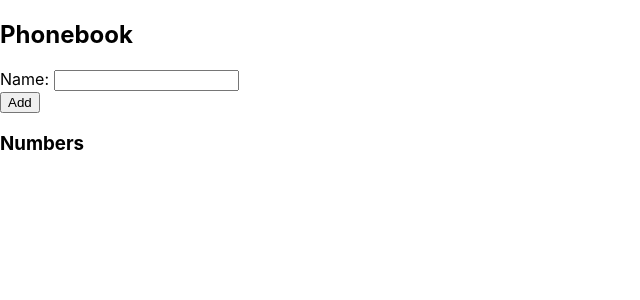
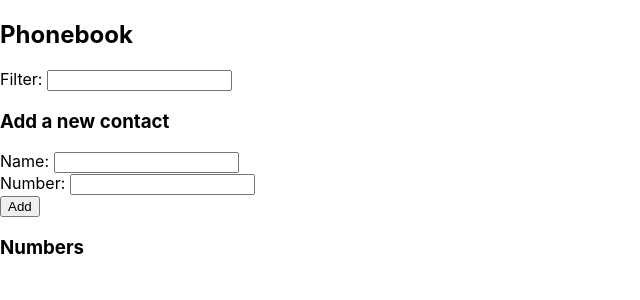
Before and after one commit to jHimanen/FSO2020, a React (Create React App) app in the folder osa2/puhelinluettelo/: page / in a window 1280 px wide. Shown: the top 300 px of the page, without its empty margins (0-640 px from the left). Built offline with nearby package versions, Linux system fonts and the light colour scheme.

Commit message:
Submit solutions to ex. 2.8-2.10

```diff
--- a/osa2/puhelinluettelo/src/App.js
+++ b/osa2/puhelinluettelo/src/App.js
@@ -1,25 +1,34 @@
 import React, { useState } from 'react';
-import Person from './components/Person';
+import Persons from './components/Persons';
+import ContactForm from './components/ContactForm';
+import Filter from './components/Filter';
 
 const App = () => {
 
   const [ persons, setPersons] = useState([]);
+  const [ newName, setNewName ] = useState('');
+  const [ newNr, setNewNr ] = useState('');
+  const [ newFilter, setNewFilter ] = useState('');
+  const [ showAll, setShowAll ] = useState(true);
 
-  const [ newName, setNewName ] = useState('');
-
-  const addName = (event) => {
+  const addPerson = (event) => {
     event.preventDefault();
 
     if (persons.map(person => person.name).includes(newName)) {
       alert(`${newName} is already added to the phonebook`);
     }
+    else if (persons.map(person => person.nr).includes(newNr)) {
+      alert(`${newNr} is already added to the phonebook`);
+    }
     else {
       const personObject = {
-        name: newName
+        name: newName,
+        nr: newNr
       }
 
       setPersons(persons.concat(personObject));
       setNewName('');
+      setNewNr('');
     }
   }
 
@@ -27,23 +36,39 @@ const App = () => {
     setNewName(event.target.value);
   }
 
+  const handleNrChange = (event) => {
+    setNewNr(event.target.value);
+  }
+
+  const handleFilterChange = (event) => {
+    setShowAll(false);
+    setNewFilter(event.target.value);
+  }
+
+  const personsToShow = showAll
+    ? persons
+    : persons.filter(person =>
+      person.name.toLowerCase().includes(newFilter.toLowerCase()));
+
   return (
     <div>
-
       <h2>Phonebook</h2>
 
-      <form onSubmit={addName}>
-        <div>
-          Name: <input value={newName} onChange={handleNameChange}/>
-        </div>
-        <div>
-          <button type="submit">Add</button>
-        </div>
-      </form>
+      <Filter filter={newFilter} filterChange={handleFilterChange} />
+
+      <h3>Add a new contact</h3>
+
+      <ContactForm
+        add ={addPerson}
+        name={newName}
+        nameChange={handleNameChange}
+        nr={newNr}
+        nrChange={handleNrChange}
+      />
 
       <h3>Numbers</h3>
-      <Person people={persons} />
 
+      <Persons people={personsToShow} />
     </div>
   )
 }
--- /dev/null
+++ b/osa2/puhelinluettelo/src/components/ContactForm.js
@@ -0,0 +1,19 @@
+import React from 'react';
+
+const ContactForm = (props) => {
+    return (
+        <form onSubmit={props.add}>
+            <div>
+                Name: <input value={props.name} onChange={props.nameChange}/>
+            </div>
+            <div>
+                Number: <input value={props.nr} onChange={props.nrChange}/>
+            </div>
+            <div>
+                <button type="submit">Add</button>
+            </div>
+        </form>
+    )
+}
+
+export default ContactForm;
--- /dev/null
+++ b/osa2/puhelinluettelo/src/components/Filter.js
@@ -0,0 +1,11 @@
+import React from 'react';
+
+const Filter = (props) => {
+    return (
+        <div>
+            Filter: <input value={props.filter} onChange={props.filterChange}/>
+        </div>
+    )
+};
+
+export default Filter;
--- a/osa2/puhelinluettelo/src/components/Person.js
+++ /dev/null
@@ -1,9 +0,0 @@
-import React from 'react';
-
-const Person = (props) => {
-    return (
-        props.people.map(person => <p key={person.name}>{person.name}</p>)
-    );
-};
-
-export default Person;
--- /dev/null
+++ b/osa2/puhelinluettelo/src/components/Persons.js
@@ -0,0 +1,11 @@
+import React from 'react';
+
+const Persons = (props) => {
+    return (
+        props.people.map(person =>
+            <p key={person.name}>{person.name} {person.nr}</p>
+        )
+    );
+};
+
+export default Persons;
```
